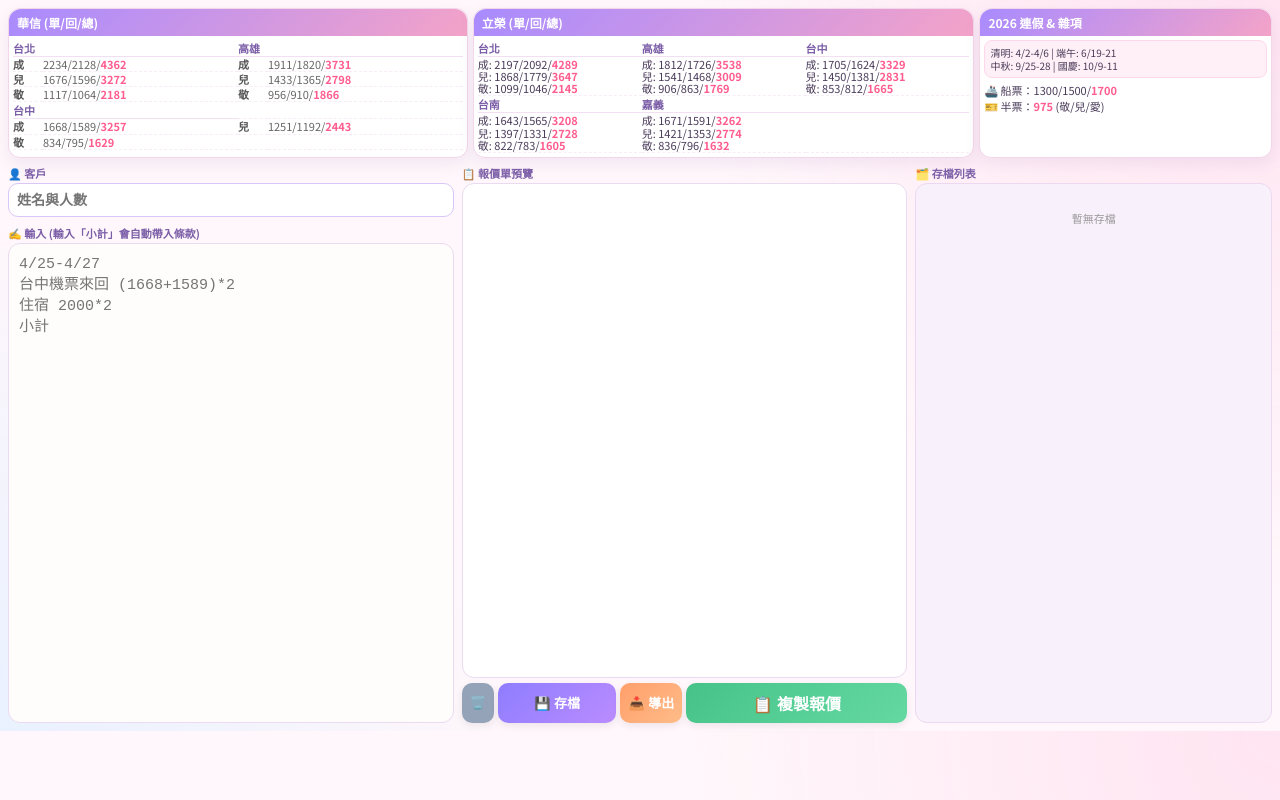
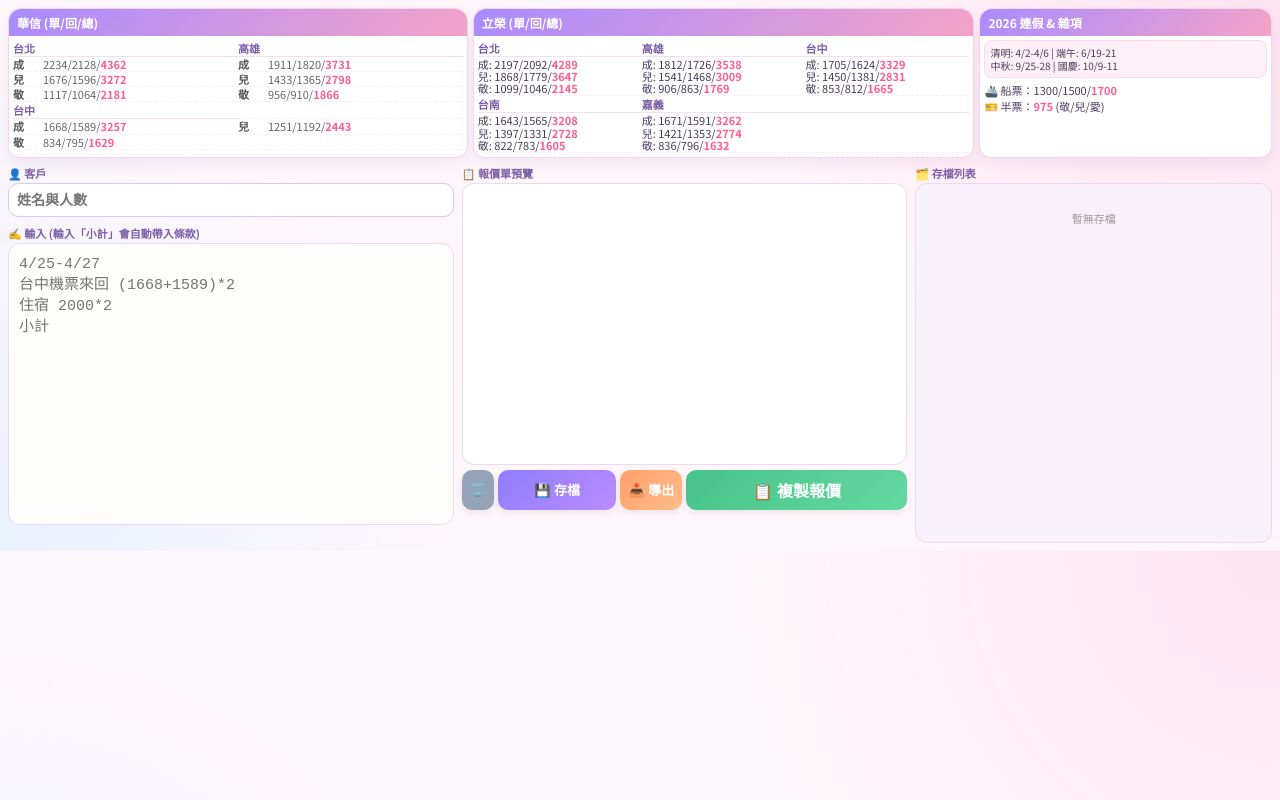
Before and after one commit to xiangmei080-web/tour-quote, a plain HTML site: page index.html in a window 1280 px wide. Drawn offline with Linux system fonts and the light colour scheme.

Commit message:
Make input and preview areas auto-expand with content length.
The layout now grows with text so users can read and edit long quotes without fixed-height clipping.

```diff
--- a/index.html
+++ b/index.html
@@ -51,7 +51,7 @@
         .p-type { font-weight: bold; color: #555; width: 30px; }
         .p-val { color: #666; }
         .p-total { color: var(--danger-red); font-weight: bold; }
-        .main-container { display: grid; grid-template-columns: 1fr 1fr 0.8fr; gap: 8px; height: calc(100vh - 240px); min-height: 380px; }
+        .main-container { display: grid; grid-template-columns: 1fr 1fr 0.8fr; gap: 8px; min-height: 380px; }
         .col { display: flex; flex-direction: column; }
         .col-title { font-weight: bold; padding: 2px 0; color: var(--primary-dark); display: flex; justify-content: space-between; }
         .name-input {
@@ -66,7 +66,7 @@
         }
         .name-input:focus { border-color: #ab95ff; box-shadow: 0 0 0 3px rgba(171, 149, 255, 0.2); }
         textarea {
-            flex: 1;
+            min-height: 240px;
             font-size: 15px;
             padding: 10px;
             border: 1px solid #eadbf0;
@@ -74,16 +74,17 @@
             background: #fffdfc;
             resize: none;
             line-height: 1.4;
+            overflow-y: hidden;
         }
         .result-box {
-            flex: 1;
+            min-height: 240px;
             padding: 10px;
             background: #fff;
             border: 1px solid #eadbf0;
             border-radius: 12px;
             white-space: pre-wrap;
             font-size: 15px;
-            overflow-y: auto;
+            overflow-y: hidden;
             line-height: 1.6;
         }
         .archive-list {
@@ -255,7 +256,7 @@
     const input = document.getElementById("input").value;
     const name = document.getElementById("custName").value;
     const resDiv = document.getElementById("result");
-    if(!input.trim()) { resDiv.innerText = ""; lastSum = 0; return; }
+    if(!input.trim()) { resDiv.innerText = ""; resizeContentBoxes(); lastSum = 0; return; }
 
     const lines = input.split("\n");
     let out = name ? `👤 致：${name} 貴賓\n` : "";
@@ -345,6 +346,20 @@
 
     lastSum = totalSum;
     resDiv.innerText = out;
+    resizeContentBoxes();
+}
+
+function resizeContentBoxes() {
+    const inputBox = document.getElementById("input");
+    const resultBox = document.getElementById("result");
+    if (inputBox) {
+        inputBox.style.height = "auto";
+        inputBox.style.height = `${Math.max(240, inputBox.scrollHeight)}px`;
+    }
+    if (resultBox) {
+        resultBox.style.height = "auto";
+        resultBox.style.height = `${Math.max(240, resultBox.scrollHeight)}px`;
+    }
 }
 
 function exportToFile() {
@@ -437,6 +452,7 @@
         document.getElementById("custName").value = "";
         document.getElementById("input").value = "";
         document.getElementById("result").innerText = "";
+        resizeContentBoxes();
     }
 }
 
@@ -446,7 +462,10 @@
     navigator.clipboard.writeText(text).then(() => alert("✅ 報價已複製"));
 }
 
-window.onload = renderArchive;
+window.onload = () => {
+    renderArchive();
+    resizeContentBoxes();
+};
 </script>
 </body>
 </html>
```
